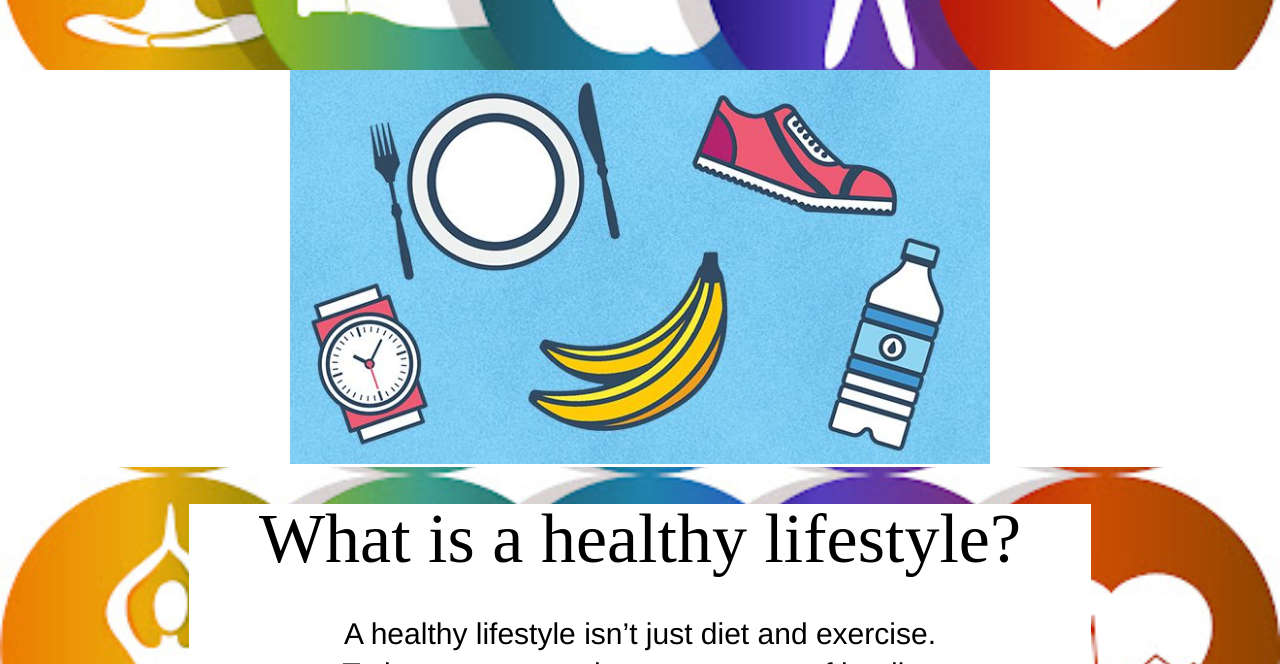
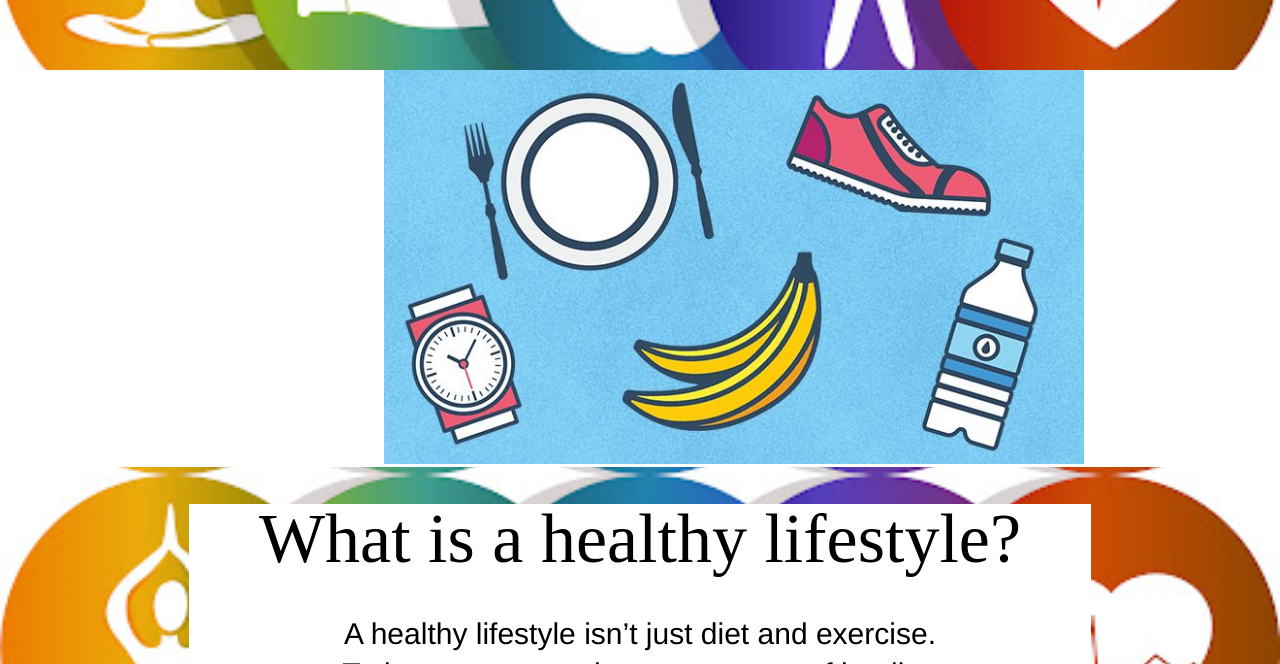
Before and after one commit to Angela666-123/Angela666-123.github.io, a plain HTML site: page reader/Home.html in a window 1280 px wide. Shown: the part 569-1233 px from the top of the page. Drawn offline with Linux system fonts and the light colour scheme; a web font is replaced by a local one.

Commit message:
upload reader

```diff
--- a/reader/assets/css/main.css
+++ b/reader/assets/css/main.css
@@ -44,7 +44,7 @@ div.title3{
 
 img {
 	width: 700px;
-
+    margin-left: 5cm;
 }
 
 div.link1{
```
